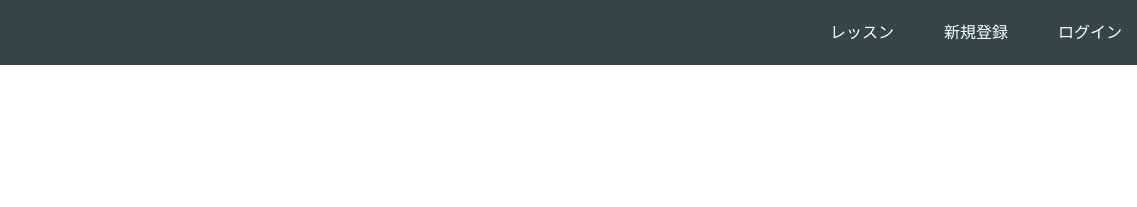
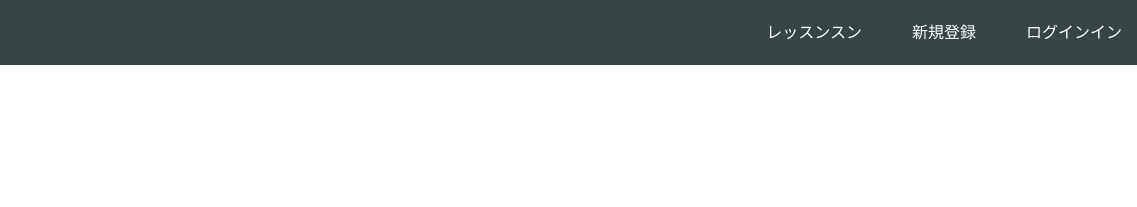
Before and after one commit to fallenfromtheskies/github.io, a plain HTML site: page index.html in a window 1280 px wide. Shown: the top 207 px of the page, 143-1280 px from the left. Drawn offline with Linux system fonts and the light colour scheme.

Commit message:
Update index.html

```diff
--- a/index.html
+++ b/index.html
@@ -15,9 +15,9 @@
       </div>
       <span class="fa fa-bars menu-icon"></span>
       <div class="header-right">
-        <a href="#">レッスン</a>
+        <a href="#">レッスンスン</a>
         <a href="#">新規登録</a>
-        <a href="#" class="login">ログイン</a>
+        <a href="#" class="login">ログインイン</a>
       </div>
     </div>
   </header>
```
